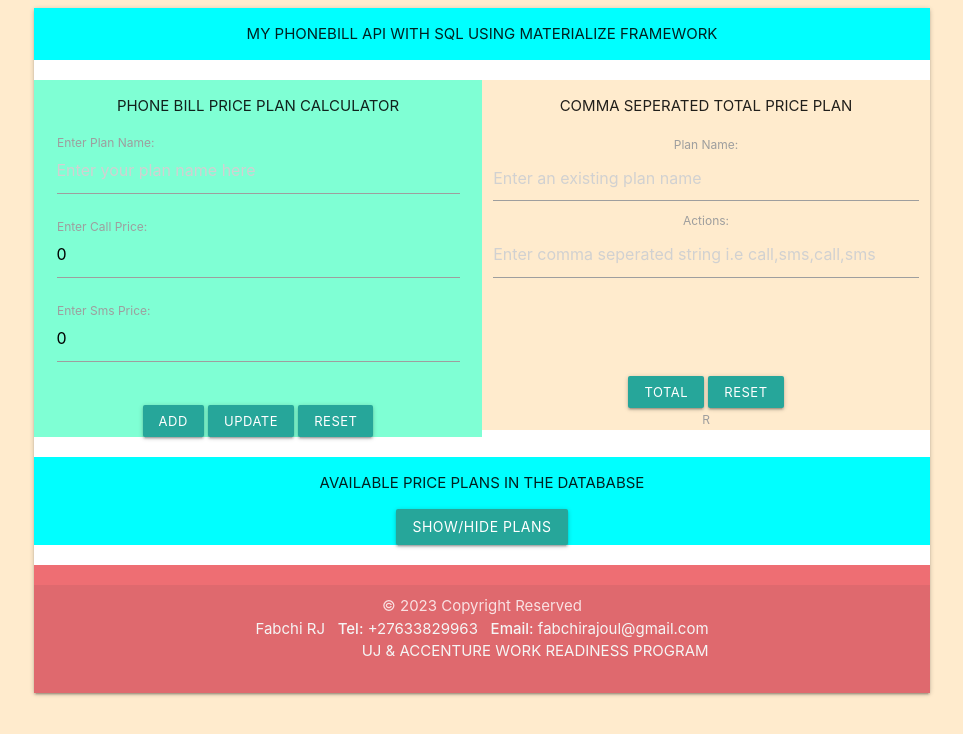
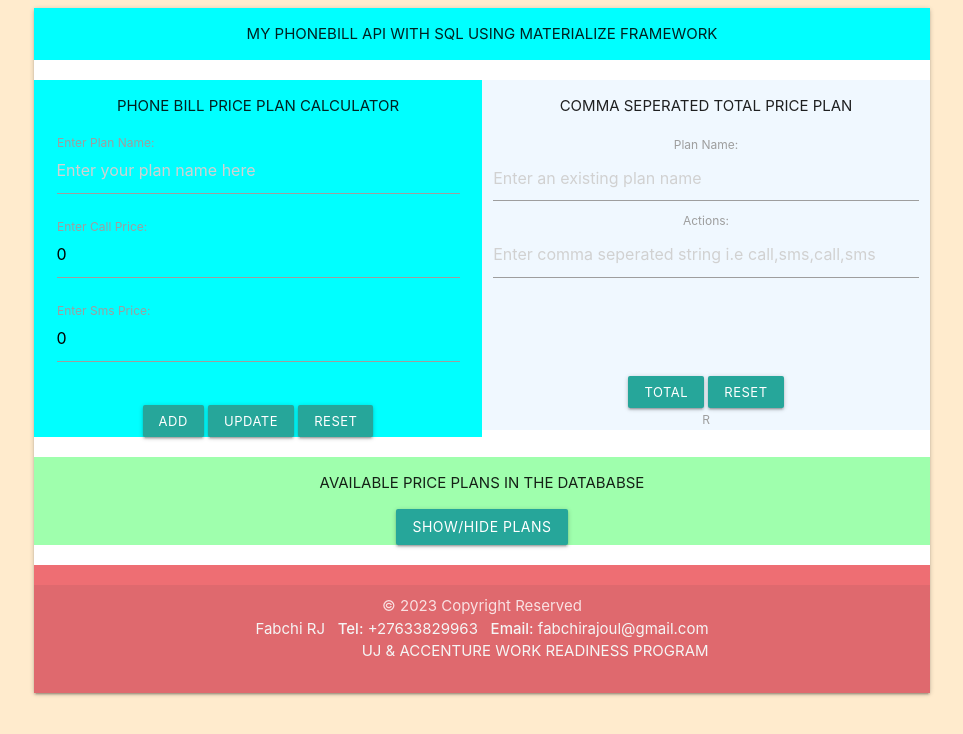
Before and after one commit to Fabchirajoul/price_plan, a plain HTML site: page public/index.html in a window 1280 px wide. Shown: the whole page, without its empty margins (158-1121 px from the left). Drawn offline with nearby package versions, Linux system fonts and the light colour scheme; no server answers.

Commit message:
color changes

```diff
--- a/public/index.html
+++ b/public/index.html
@@ -39,7 +39,7 @@
             <section>
                 <div class="row" style="text-align: center;">
                     <!-- Adding a price plan starts here -->
-                    <div class="col l6 m12 col s12" style="background-color: aquamarine;">
+                    <div class="col l6 m12 col s12" style="background-color: aqua;">
                         <p x-text="titlePhoneBillsqladd"></p>
                         <form class="col s12" x-on:submit.prevent="plan_name, call_price, sms_price">
                             <div class="row">
@@ -78,7 +78,7 @@
                     <!-- adding a price plan ends here -->
                     <!-- Total price plan price plan starts here -->
 
-                    <div class="col l6 m12 s12" style="background-color: blanchedalmond;">
+                    <div class="col l6 m12 s12" style="background-color: aliceblue">
                         <p x-text="titlePhoneBillsqlupdate"></p>
                         <form x-on:submit.prevent="selectedName, actions">
 
@@ -109,7 +109,7 @@
                     <!-- Available price plan starts here -->
 
 
-                    <div class="col l12 m12 s12" style="text-align: center; background-color: aqua;">
+                    <div class="col l12 m12 s12" style="text-align: center; background-color: rgba(0, 255, 38, 0.378);">
                         <p x-text="titlePhoneBillsqlavailable" style="text-align: center;"></p>
                         <button x-on:click="open=!open" class="waves-effect waves-light btn">Show/Hide plans</button>
                         <div>
```
